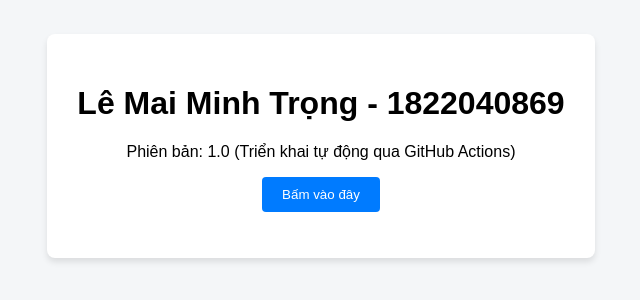
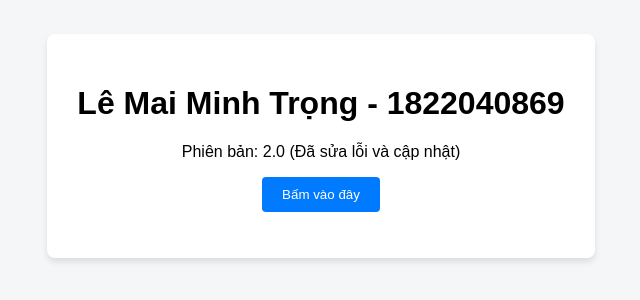
Before and after one commit to PhasGod/devops-1822040869, a plain HTML site: page index.html in a window 1280 px wide. Shown: the part 254-554 px from the top of the page, without its empty margins (319-959 px from the left). Drawn offline with Linux system fonts and the light colour scheme.

Commit message:
fix body: phien ban 2.0

```diff
--- a/index.html
+++ b/index.html
@@ -9,7 +9,7 @@
 <body>
     <div class="container">
         <h1>Lê Mai Minh Trọng - 1822040869</h1>
-        <p>Phiên bản: 1.0 (Triển khai tự động qua GitHub Actions)</p>
+        <p>Phiên bản: 2.0 (Đã sửa lỗi và cập nhật)</p>
         <button id="btnClick">Bấm vào đây</button>
         <p id="msg"></p>
     </div>
```
